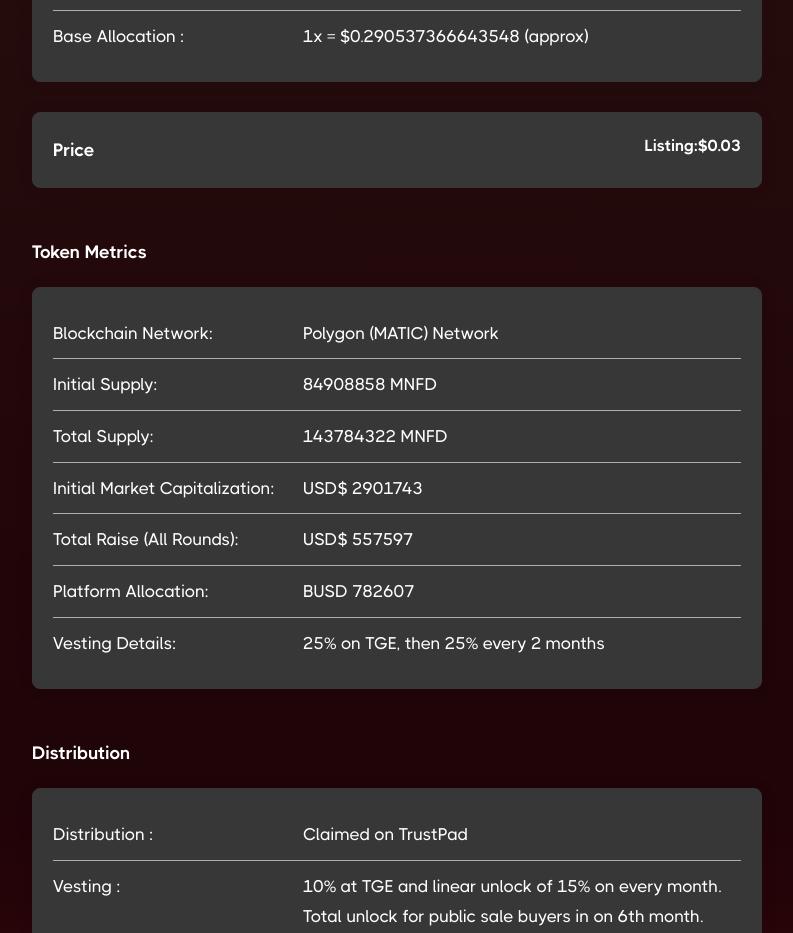
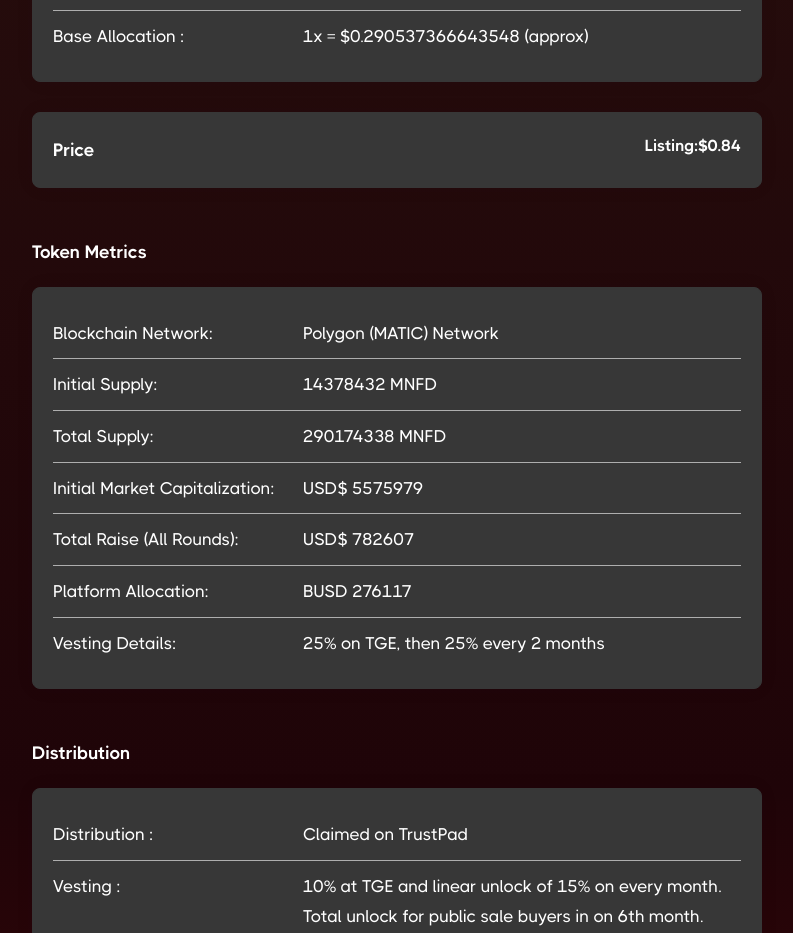
Before and after one commit to Ravinder-Khera/launchpad-template, a Next.js app: page /explore-details1 in a window 1280 px wide. Shown: the part 1660-2593 px from the top of the page, without its empty margins (433-1226 px from the left). Built offline with nearby package versions, Linux system fonts and the light colour scheme.

Commit message:
price updated

```diff
--- a/pages/explore-details1.js
+++ b/pages/explore-details1.js
@@ -122,7 +122,7 @@
                                 <div className="card">
                                     <div className="card-header">
                                         <h4 className="card-title">Price</h4>
-                                        <h5>Listing:$0.03</h5>
+                                        <h5>Listing:${Math.random().toString().substring(0, 4) }</h5>
                                     </div>
                                 </div>
 
--- a/pages/explore-details2.js
+++ b/pages/explore-details2.js
@@ -123,7 +123,7 @@
                                 <div className="card">
                                     <div className="card-header">
                                         <h4 className="card-title">Price</h4>
-                                        <h5>Listing:$0.03</h5>
+                                        <h5>Listing:${Math.random().toString().substring(0, 4) }</h5>
                                     </div>
                                 </div>
 
--- a/pages/explore-details3.js
+++ b/pages/explore-details3.js
@@ -123,7 +123,7 @@
                                 <div className="card">
                                     <div className="card-header">
                                         <h4 className="card-title">Price</h4>
-                                        <h5>Listing:$0.03</h5>
+                                        <h5>Listing:${Math.random().toString().substring(0, 4) }</h5>
                                     </div>
                                 </div>
 
--- a/pages/explore-details4.js
+++ b/pages/explore-details4.js
@@ -122,7 +122,7 @@
                                 <div className="card">
                                     <div className="card-header">
                                         <h4 className="card-title">Price</h4>
-                                        <h5>Listing:$0.03</h5>
+                                        <h5>Listing:${Math.random().toString().substring(0, 4) }</h5>
                                     </div>
                                 </div>
 
```
